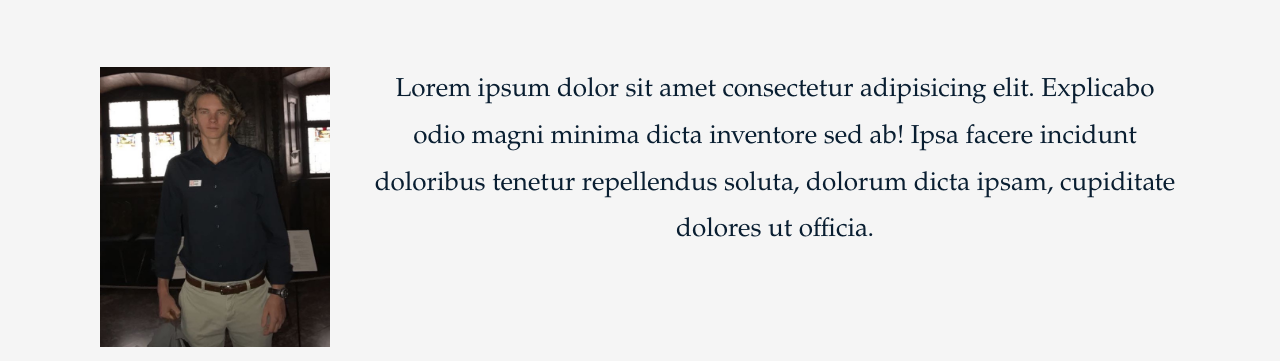
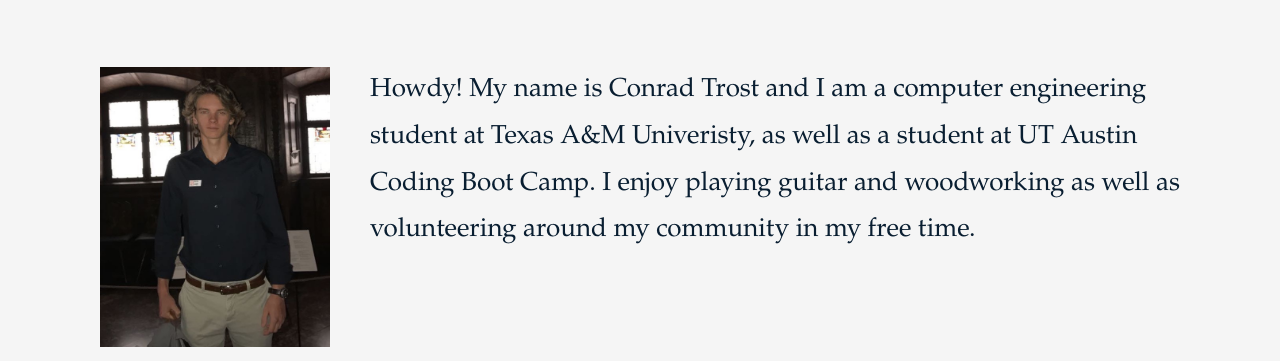
Before and after one commit to ConradTrost/portfolio, a plain HTML site: page index.html in a window 1280 px wide. Shown: the part 439-800 px from the top of the page. Drawn offline with Linux system fonts and the light colour scheme.

Commit message:
added info to about section in index

```diff
--- a/assets/css/style.css
+++ b/assets/css/style.css
@@ -97,6 +97,10 @@
     font-size: 26px;
     padding: 0 40px;
     line-height: 1.8;
+}
+
+.about-section p {
+    text-align: left;
 }
 
 .contact-section {
--- a/index.html
+++ b/index.html
@@ -41,7 +41,7 @@
         <article class="about-section">
             <img src="./assets/images/image5.jpg" alt="Picture of me">
             <p>
-                Lorem ipsum dolor sit amet consectetur adipisicing elit. Explicabo odio magni minima dicta inventore sed ab! Ipsa facere incidunt doloribus tenetur repellendus soluta, dolorum dicta ipsam, cupiditate dolores ut officia.
+                Howdy! My name is Conrad Trost and I am a computer engineering student at Texas A&M Univeristy, as well as a student at UT Austin Coding Boot Camp. I enjoy playing guitar and woodworking as well as volunteering around my community in my free time.
             </p>
         </article>
     </section>
@@ -80,7 +80,7 @@
         <article class="contact-section">
             <ul>
                 <li>
-                    <a href="tel+19548261996">954-826-1996</a>
+                    <a href="tel:9548261996">954-826-1996</a>
                 </li>
                 <li>
                     <a href="mailto:ctrost@tamu.edu">ctrost@tamu.edu</a>
```
